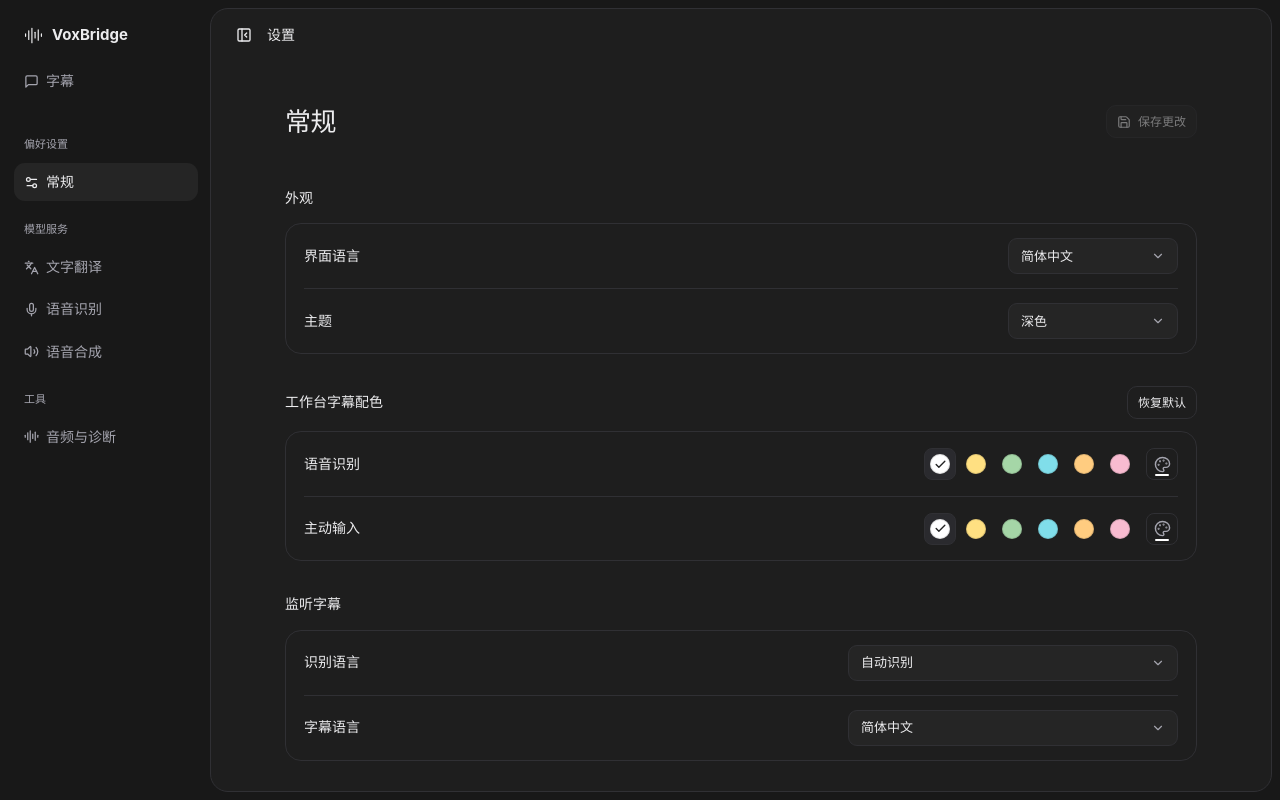
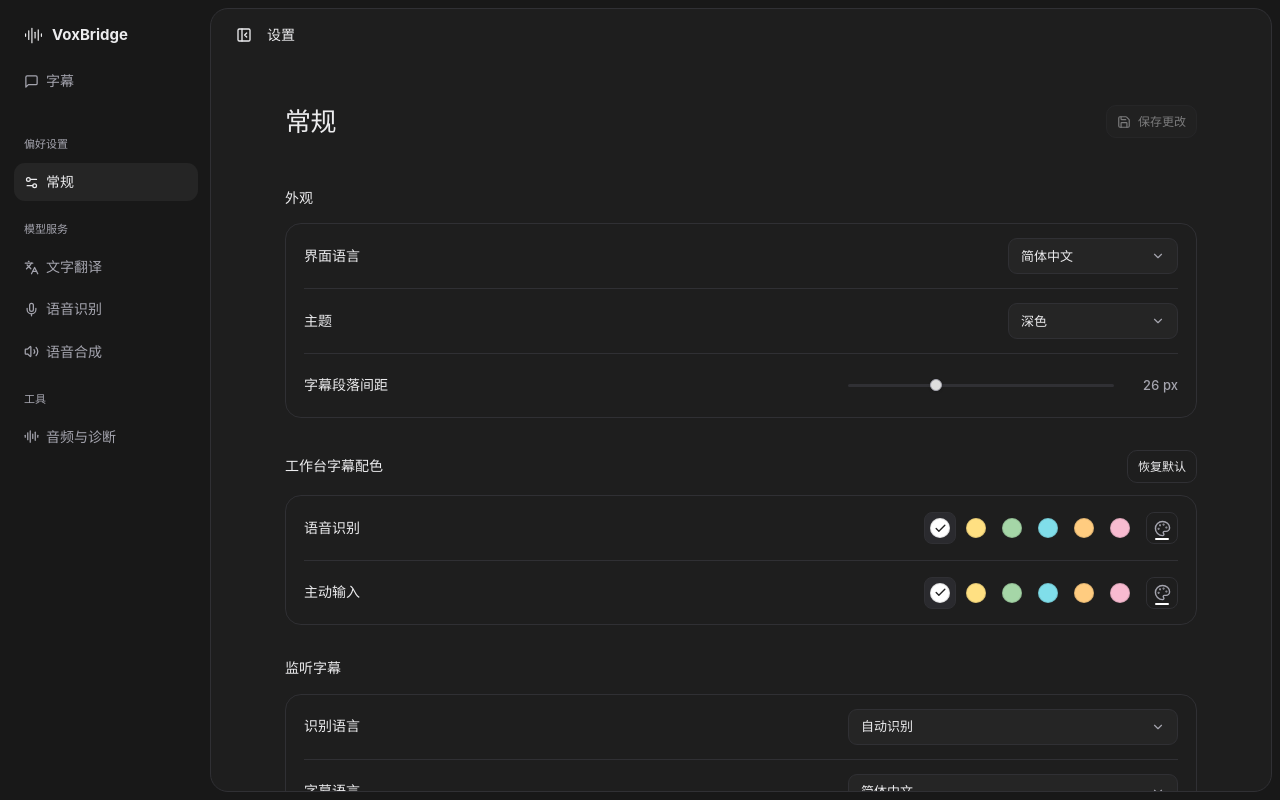
Before and after one commit to Zhiruosama/VoxBridge, a React (Vite) app: page / in a window 1280 px wide. Both pictures are taken after a click on the button "设置". Built offline with nearby package versions, Linux system fonts and the light colour scheme.

Commit message:
feat: add configurable workspace caption paragraph spacing

```diff
--- a/src/App.tsx
+++ b/src/App.tsx
@@ -1011,7 +1011,11 @@ export default function App() {
                     <p>{t('暂无字幕')}</p>
                   </div>
                 ) : (
-                  <div className="transcript-content" data-selection-scope>
+                  <div
+                    className="transcript-content"
+                    data-selection-scope
+                    style={{ '--caption-spacing': `${settings.captionSpacing}px` } as CSSProperties}
+                  >
                     {session.segments.map((segment) => {
                       const expression = segment.id.startsWith('expression:');
                       const color =
--- a/src/components/SettingsPanel.tsx
+++ b/src/components/SettingsPanel.tsx
@@ -269,6 +269,20 @@ export default function SettingsPanel({
                     { value: 'system', label: '跟随系统' },
                   ]}
                 />
+              </SettingRow>
+              <SettingRow title={t('字幕段落间距')}>
+                <input
+                  type="range"
+                  aria-label={t('字幕段落间距')}
+                  min={8}
+                  max={64}
+                  step={1}
+                  value={draft.captionSpacing}
+                  onChange={(event) =>
+                    setDraft({ ...draft, captionSpacing: Number(event.target.value) })
+                  }
+                />
+                <span className="preference-value">{draft.captionSpacing} px</span>
               </SettingRow>
             </div>
           </section>
--- a/src/core/settings.ts
+++ b/src/core/settings.ts
@@ -16,6 +16,7 @@ export const defaults: Settings = {
   listening: { sourceLanguage: '自动识别', targetLanguage: '简体中文' },
   theme: 'dark',
   captionColors: { ...captionColorDefaults },
+  captionSpacing: 26,
   audio: { previewDeviceId: systemDefaultOutputId, sendDeviceId: '', monitorEnabled: false },
   subtitle: { ...subtitleDefaults },
   composer: {
@@ -240,6 +241,10 @@ export function parseSettings(value: unknown): Settings {
   return {
     schemaVersion: 1,
     captionColors: parseCaptionColors(input.captionColors),
+    captionSpacing:
+      typeof input.captionSpacing === 'number' && Number.isFinite(input.captionSpacing)
+        ? Math.min(64, Math.max(8, Math.round(input.captionSpacing)))
+        : defaults.captionSpacing,
     subtitle: parseSubtitleAppearance(input.subtitle),
     composer: parseComposerSettings(input.composer),
     listening: {
--- a/src/core/types.ts
+++ b/src/core/types.ts
@@ -83,6 +83,7 @@ export interface Settings {
   targetLanguage: string;
   theme: 'dark' | 'light' | 'system';
   captionColors: { recognition: string; expression: string };
+  captionSpacing: number;
   audio: AudioRouting;
   subtitle: SubtitleAppearance;
   composer: ComposerSettings;
--- a/src/i18n/en.json
+++ b/src/i18n/en.json
@@ -723,5 +723,6 @@
   "远程 ASR 必须使用 HTTPS。": "Remote recognition requires HTTPS.",
   "随机数无效。": "Invalid nonce.",
   "音频测试任务失败。": "Audio test failed.",
-  "音频输出正忙，请先停止当前任务。": "Audio output is busy. Stop the current task first."
+  "音频输出正忙，请先停止当前任务。": "Audio output is busy. Stop the current task first.",
+  "字幕段落间距": "Caption paragraph spacing"
 }
--- a/src/styles.css
+++ b/src/styles.css
@@ -397,7 +397,7 @@ nav button[aria-current='page'] {
   margin: 0 auto;
 }
 .segment {
-  margin-bottom: 26px;
+  margin-bottom: var(--caption-spacing, 26px);
   color: var(--caption-color, var(--text));
 }
 .segment-meta {
```
Also changed, not shown: 2 other files (tests, documents, lock files or other folders).
